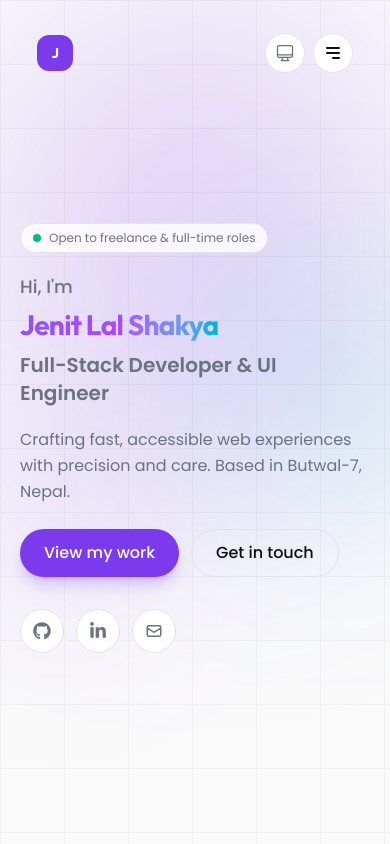
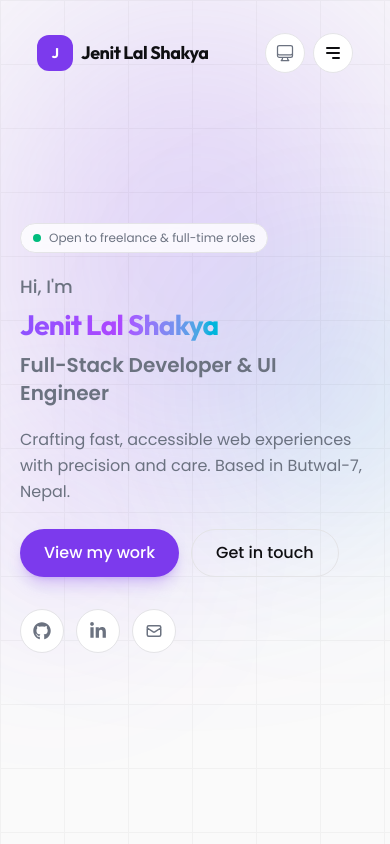
Before and after one commit to jenitlalshakya/jenit-lal-shakya-portfolio, a Next.js app: page / in a window 390 px wide. Shown: the top 844 px of the page. Built offline with nearby package versions, Linux system fonts and the light colour scheme.

Commit message:
fix: display owner name in mobile navbar

```diff
--- a/components/layout/Navbar.tsx
+++ b/components/layout/Navbar.tsx
@@ -56,7 +56,7 @@ export const Navbar = () => {
             <span className="flex h-9 w-9 shrink-0 items-center justify-center rounded-xl bg-accent text-sm font-bold text-accent-foreground transition-transform group-hover:scale-105">
               {getNameInitial(siteConfig.name)}
             </span>
-            <span className="hidden truncate sm:inline max-w-[10rem] md:max-w-[14rem] lg:max-w-none">
+            <span className="truncate sm:inline max-w-[10rem] md:max-w-[14rem] lg:max-w-none">
               {siteConfig.name}
             </span>
           </ScrollLink>
```
